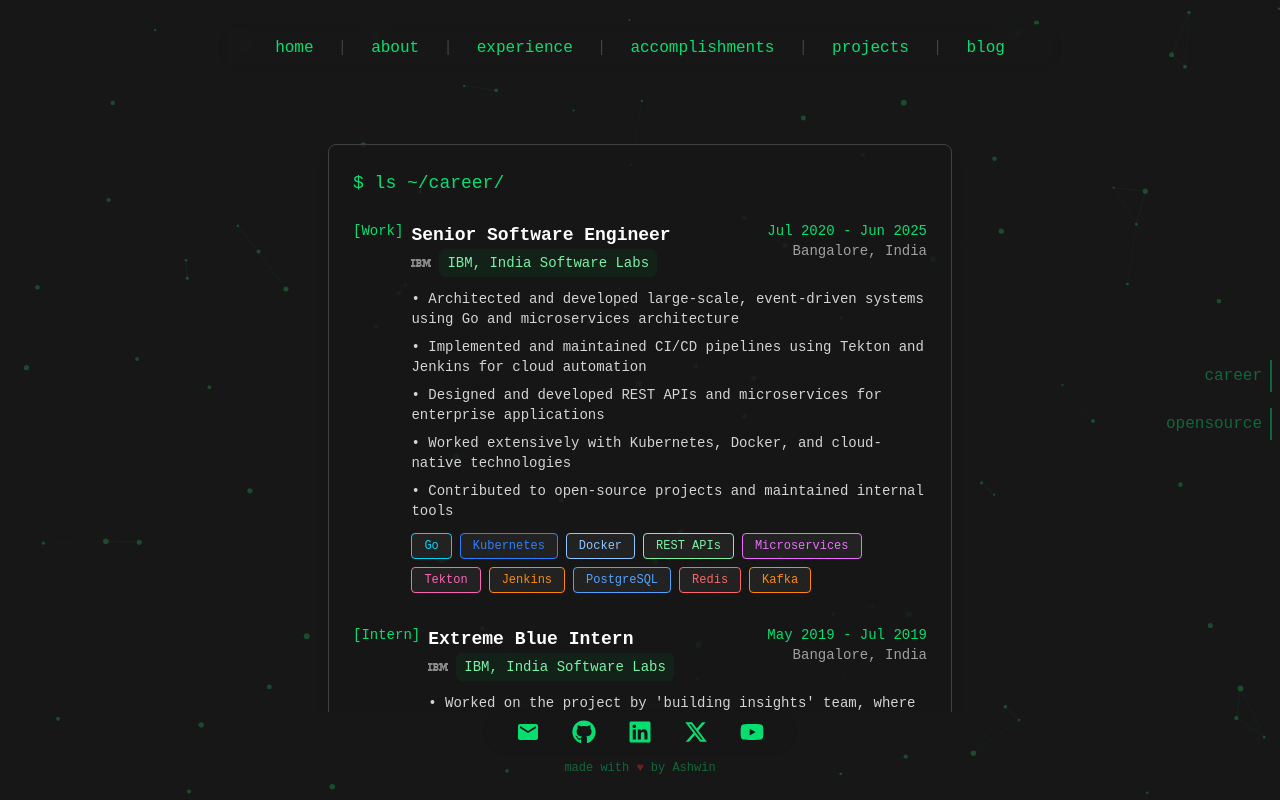
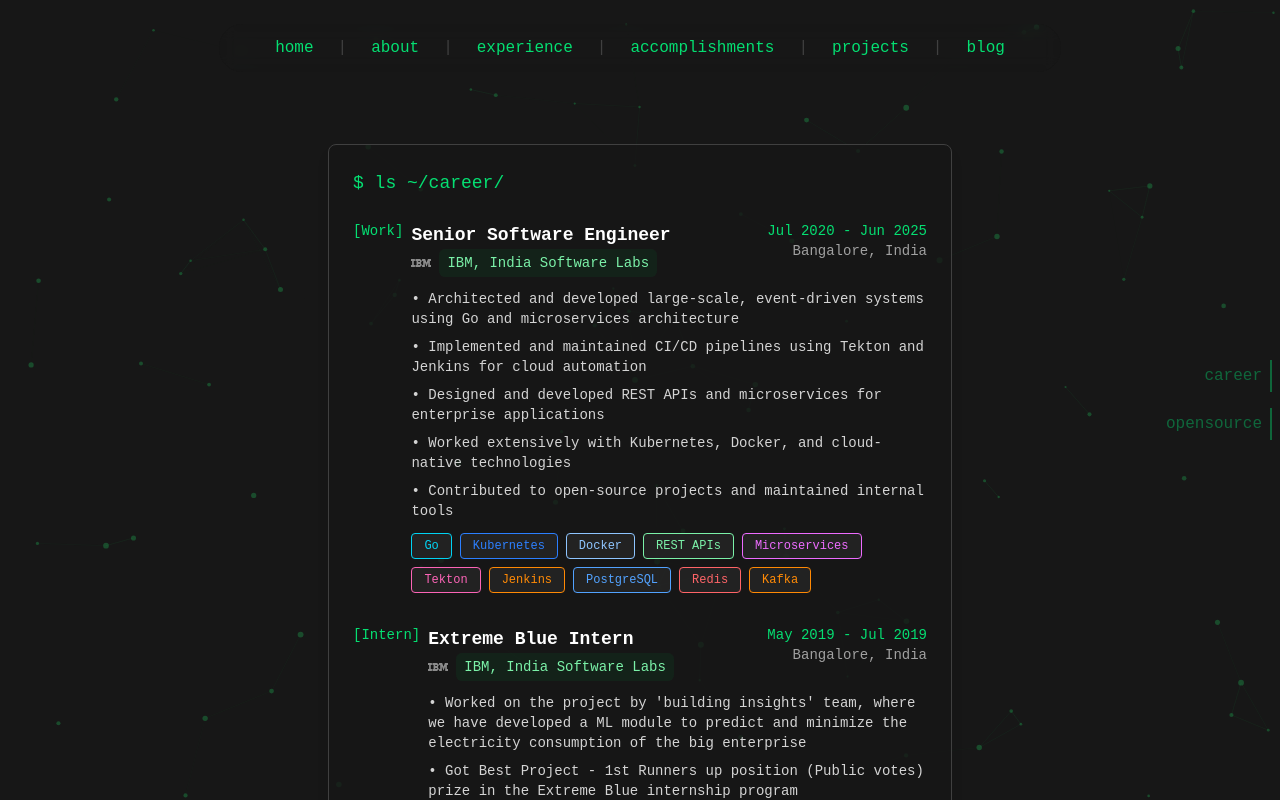
Before and after one commit to ayushxx7/ceo, a Next.js app: page /experience in a window 1280 px wide. Shown: the top 800 px of the page. Built offline with nearby package versions, Linux system fonts and the light colour scheme.

Commit message:
feat(accomplishments): added new page and fixed multiple things

```diff
--- a/app/layout.tsx
+++ b/app/layout.tsx
@@ -16,11 +16,11 @@
 
 export default function RootLayout({ children }: { children: ReactNode }) {
   return (
-    <html lang="en" className="h-full">
-      <body className="bg-neutral-950 h-full flex flex-col overflow-hidden">
+    <html lang="en">
+      <body className="bg-neutral-950 min-h-screen flex flex-col">
         <ParticleBackground />
         <NavBar />
-        <div className="flex-1 flex flex-col overflow-y-auto">
+        <div className="flex-1 flex flex-col">
           {children}
         </div>
         <footer className="w-full flex flex-col items-center mt-auto pb-4 md:pb-6 relative z-20 px-4">
--- a/app/page.tsx
+++ b/app/page.tsx
@@ -1,9 +1,11 @@
 'use client';
+
 import Terminal from '../components/Terminal'
 import { useState } from 'react';
 
 export default function HomePage() {
   const [terminalHovered, setTerminalHovered] = useState(false);
+
   return (
     <main className="fixed inset-0 overflow-hidden">
       <div className="h-full w-full flex items-center justify-center relative z-10 px-4">
--- a/components/Terminal.tsx
+++ b/components/Terminal.tsx
@@ -21,6 +21,7 @@
   const [displayText, setDisplayText] = useState('')
   const [isTyping, setIsTyping] = useState(true)
   const [showCursor, setShowCursor] = useState(true)
+  const [isComplete, setIsComplete] = useState(false)
 
   useEffect(() => {
     const interval = setInterval(() => setShowCursor(c => !c), 500)
@@ -28,7 +29,13 @@
   }, [])
 
   useEffect(() => {
-    if (currentLine >= LINES.length) return
+    if (currentLine >= LINES.length) {
+      // Add a small delay before showing the glow
+      setTimeout(() => {
+        setIsComplete(true)
+      }, 500)
+      return
+    }
 
     const line = LINES[currentLine]
     if (line.typing) {
@@ -61,7 +68,9 @@
   }, [currentLine])
 
   return (
-    <div className="bg-black border border-green-500 p-4 sm:p-6 rounded-md w-full max-w-xl shadow-xl">
+    <div className={`bg-black border border-green-500 p-4 sm:p-6 rounded-md w-full max-w-xl shadow-xl transition-all duration-500 ${
+      isComplete ? 'shadow-[0_0_32px_8px_rgba(34,213,238,0.4)]' : ''
+    }`}>
       {LINES.map((line, index) => (
         <div key={index}>
           {index === currentLine ? (
```
